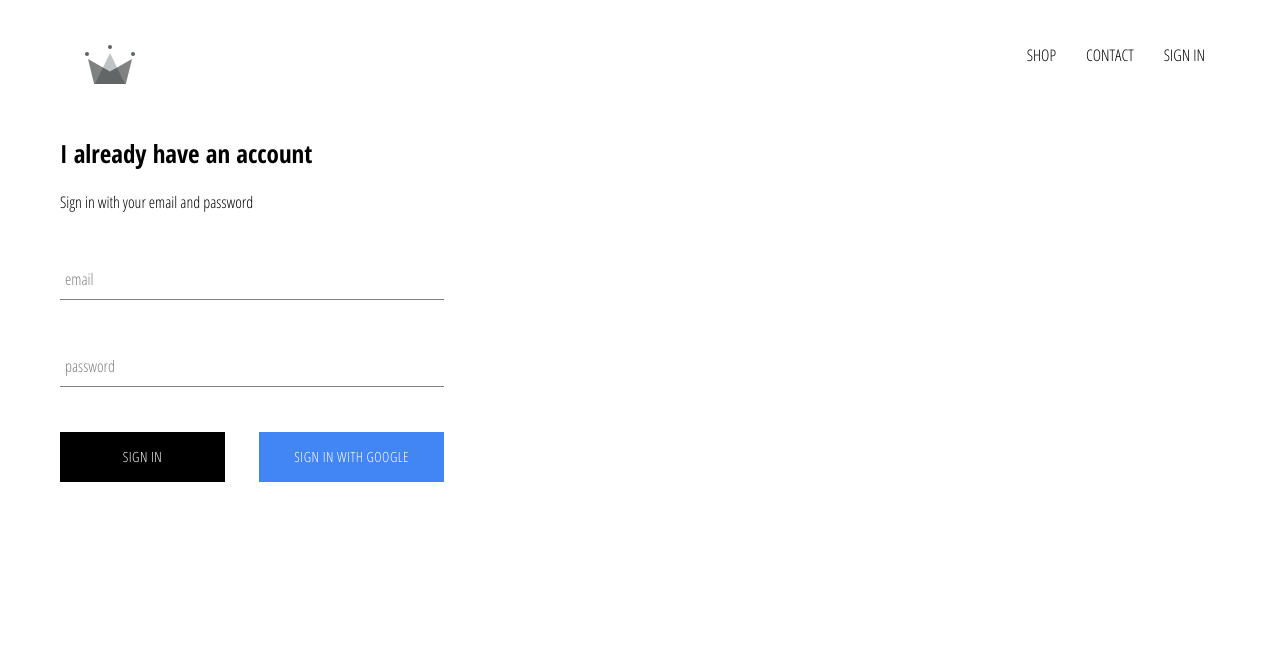
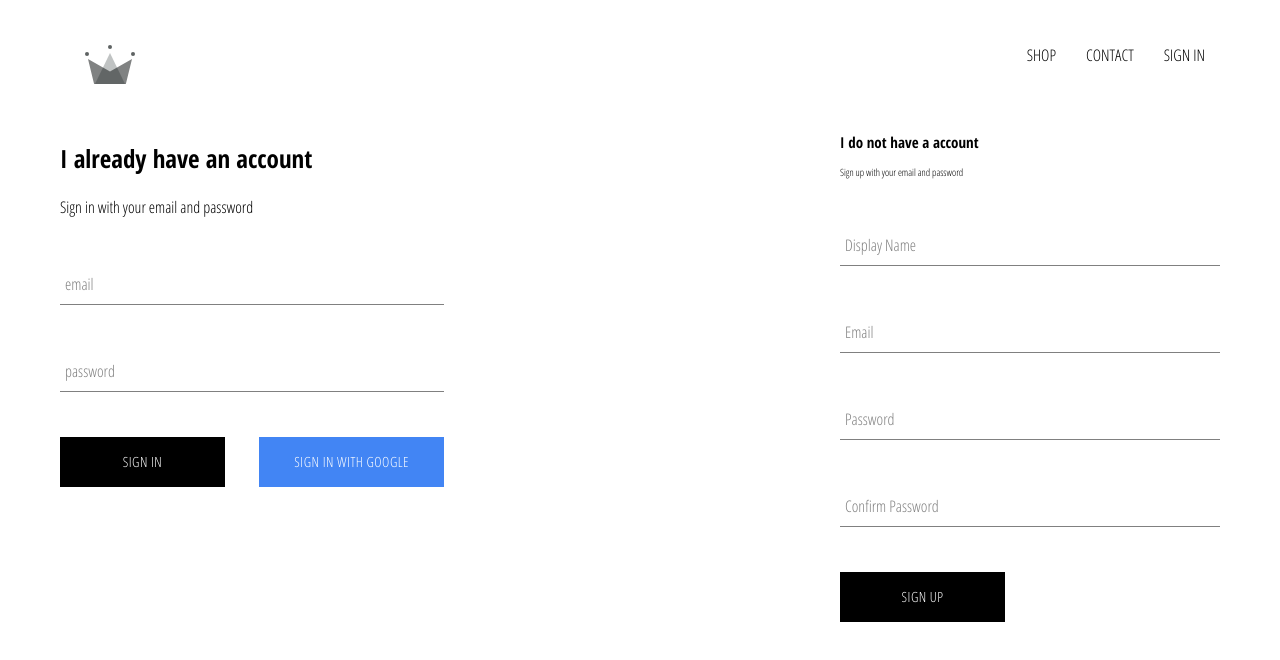
Before and after one commit to deepjha98/animalia-shop, a React (Create React App) app: page /signin in a window 1280 px wide. Shown: the top 660 px of the page. Built offline with nearby package versions, Linux system fonts and the light colour scheme; no server answers.

Commit message:
User authenticayion and sign up using email

```diff
--- a/src/App.js
+++ b/src/App.js
@@ -2,37 +2,60 @@
 import "scss/main.scss";
 import { Route, Switch } from "react-router";
 
-import { auth } from "utils/firebase";
+import { auth, createUserProfileDocument } from "utils/firebase";
 ////////////////////////////////////////////////////////////
 import HomePage from "views/HomePage";
 import ShopPage from "views/shop";
 import Header from "components/header/header";
 import SignInAndSignUp from "views/auth-page";
 
-function App() {
-  // Fireabse user
-  const [currentUser, setCurrentUser] = useState(null);
-  let unsubscribeFromAuth = null;
-  useEffect(() => {
-    unsubscribeFromAuth = auth.onAuthStateChanged((user) => {
-      setCurrentUser(user);
+class App extends React.Component {
+  constructor() {
+    super();
+
+    this.state = {
+      currentUser: null,
+    };
+  }
+
+  unsubscribeFromAuth = null;
+
+  componentDidMount() {
+    this.unsubscribeFromAuth = auth.onAuthStateChanged(async (userAuth) => {
+      if (userAuth) {
+        const userRef = await createUserProfileDocument(userAuth);
+
+        userRef.onSnapshot((snapShot) => {
+          this.setState({
+            currentUser: {
+              id: snapShot.id,
+              ...snapShot.data(),
+            },
           });
-    return () => {
-      unsubscribeFromAuth();
-    };
         });
+      }
 
+      this.setState({ currentUser: userAuth });
+    });
+  }
+
+  componentWillUnmount() {
+    this.unsubscribeFromAuth();
+  }
+
+  render() {
     return (
       <div>
-      <Header currentUser={currentUser} />
+        <Header currentUser={this.state.currentUser} />
         <Switch>
           <Route exact path="/" component={HomePage} />
-        <Route exact path="/shop" component={ShopPage} />
-        <Route exact path="/signin" component={SignInAndSignUp} />
+          <Route path="/shop" component={ShopPage} />
+          <Route path="/signin" component={SignInAndSignUp} />
         </Switch>
       </div>
     );
   }
+}
 
 ////////////////////////////////////////////////////////////
 export default App;
--- a/src/components/auth-component/sign-up/sign-up.jsx
+++ b/src/components/auth-component/sign-up/sign-up.jsx
@@ -1,5 +1,97 @@
-import React from "react";
+import React, { useState } from "react";
 //////////////////////////////////////////////
-const SignUp = () => {};
+import FormInput from "components/form-input/form-input";
+import CustomButton from "components/custom-button/custom-button";
+import { auth, createUserProfileDocument } from "utils/firebase";
+
+const SignUp = () => {
+  // STATES FOR FORMS
+  const [formData, setFormData] = useState({
+    displayName: "",
+    email: "",
+    password: "",
+    confirmPassword: "",
+  });
+  //   setFormData((formData.displayName = "Deepak"));
+
+  const handleSubmit = async (event) => {
+    const { displayName, email, password, confirmPassword } = formData;
+    event.preventDefault();
+    if (password !== confirmPassword) {
+      alert("Passwords don't match");
+      return;
+    }
+    try {
+      const { user } = await auth.createUserWithEmailAndPassword(
+        email,
+        password
+      );
+      await createUserProfileDocument(user, { displayName });
+      setFormData({
+        displayName: "",
+        email: "",
+        password: "",
+        confirmPassword: "",
+      });
+    } catch (error) {
+      console.error(error);
+    }
+  };
+
+  const handleChange = (event) => {
+    const { name, value } = event.target;
+    // console.log(formData[name], value);
+    setFormData({
+      ...formData,
+      [name]: value,
+    });
+  };
+
+  return (
+    <div className="sign-up">
+      <h2 className="title">I do not have a account</h2>
+      <span>Sign up with your email and password</span>
+      <form onSubmit={handleSubmit} className="sign-up-form">
+        {/* FOR NAME FIELD */}
+        <FormInput
+          type="text"
+          name="displayName"
+          value={formData.displayName}
+          handleChange={handleChange}
+          label="Display Name"
+          required
+        ></FormInput>
+        {/* FOR EMAIL FIELD */}
+        <FormInput
+          type="email"
+          name="email"
+          value={formData.email}
+          handleChange={handleChange}
+          label={"Email"}
+          required
+        ></FormInput>
+        {/* FOR FIRST PASSWORD FIELD */}
+        <FormInput
+          type="password"
+          name="password"
+          value={formData.password}
+          handleChange={handleChange}
+          label={"Password"}
+          required
+        ></FormInput>
+        {/* FOR SECONF+D PASSWORD FIELD */}
+        <FormInput
+          type="password"
+          name="confirmPassword"
+          value={formData.confirmPassword}
+          handleChange={handleChange}
+          label={"Confirm Password"}
+          required
+        ></FormInput>
+        <CustomButton type="submit">Sign Up</CustomButton>
+      </form>
+    </div>
+  );
+};
 //////////////////////////////////////////////
 export default SignUp;
--- /dev/null
+++ b/src/scss/components/auth-components/_auth-page.scss
@@ -0,0 +1,5 @@
+.sign-in-and-sign-up {
+  display: flex;
+  justify-content: space-between;
+  margin: 3rem auto;
+}
--- /dev/null
+++ b/src/scss/components/auth-components/_sign-up.scss
@@ -0,0 +1,5 @@
+.sign-up {
+  display: flex;
+  flex-direction: column;
+  width: 38rem;
+}
--- a/src/scss/main.scss
+++ b/src/scss/main.scss
@@ -18,7 +18,9 @@
 @import "components/collection-item";
 @import "components/header";
 @import "components/form-input";
-@import "components/sign-in";
+@import "components/auth-components/auth-page";
+@import "components/auth-components/sign-in";
+@import "components/auth-components/sign-up";
 @import "components/custom-button";
 
 // 5. Page-specific styles
--- a/src/utils/firebase.js
+++ b/src/utils/firebase.js
@@ -14,6 +14,30 @@
 };
 
 /////////////////////////////////////////////////////////////
+export const createUserProfileDocument = async (userAuth, additionalData) => {
+  if (!userAuth) {
+    return;
+  }
+  const userRef = firestore.doc(`users/${userAuth.uid}`);
+  const snapShot = await userRef.get();
+
+  if (!snapShot.exists) {
+    const { displayName, email } = userAuth;
+    const createdAt = new Date();
+    try {
+      await userRef.set({
+        displayName,
+        email,
+        createdAt,
+        ...additionalData,
+      });
+    } catch (error) {
+      console.log("Error creating user : ", error.message);
+    }
+  }
+  return userRef;
+};
+
 firebase.initializeApp(config);
 
 export const auth = firebase.auth();
--- a/src/views/auth-page/index.jsx
+++ b/src/views/auth-page/index.jsx
@@ -1,10 +1,14 @@
 import React from "react";
+
+/////////////////////////////////////////////
 import SignIn from "components/auth-component/sign-in/sign-in";
-/////////////////////////////////////////////
+import SignUp from "components/auth-component/sign-up/sign-up";
+
 const SignInAndSignUp = () => {
   return (
     <div className="sign-in-and-sign-up">
       <SignIn />
+      <SignUp />
     </div>
   );
 };
```
Also changed, not shown: src/scss/components/auth-components/_sign-in.scss (renamed from src/scss/components/_sign-in.scss). Lines whose indentation alone changed are shown as unchanged.
